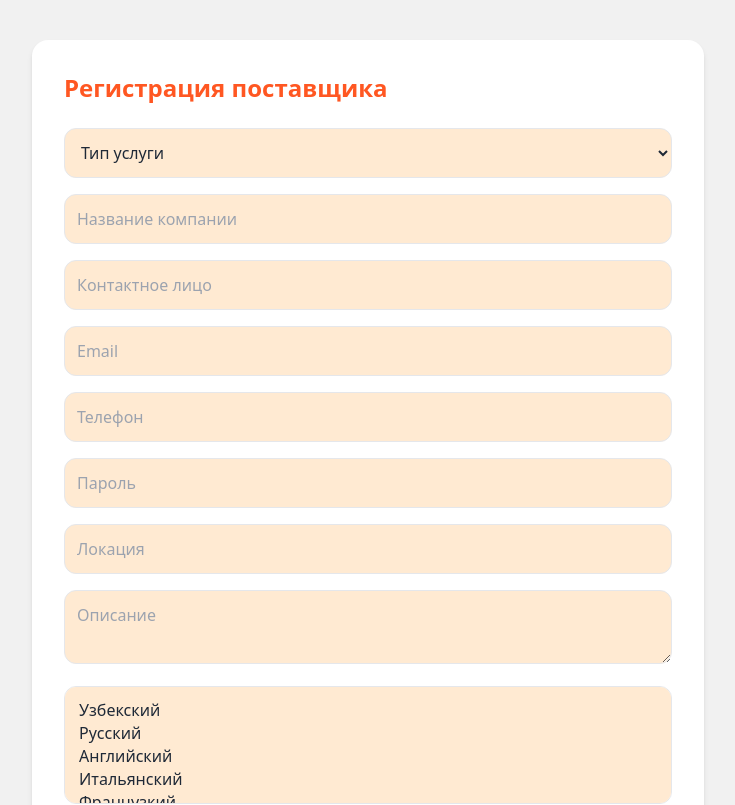
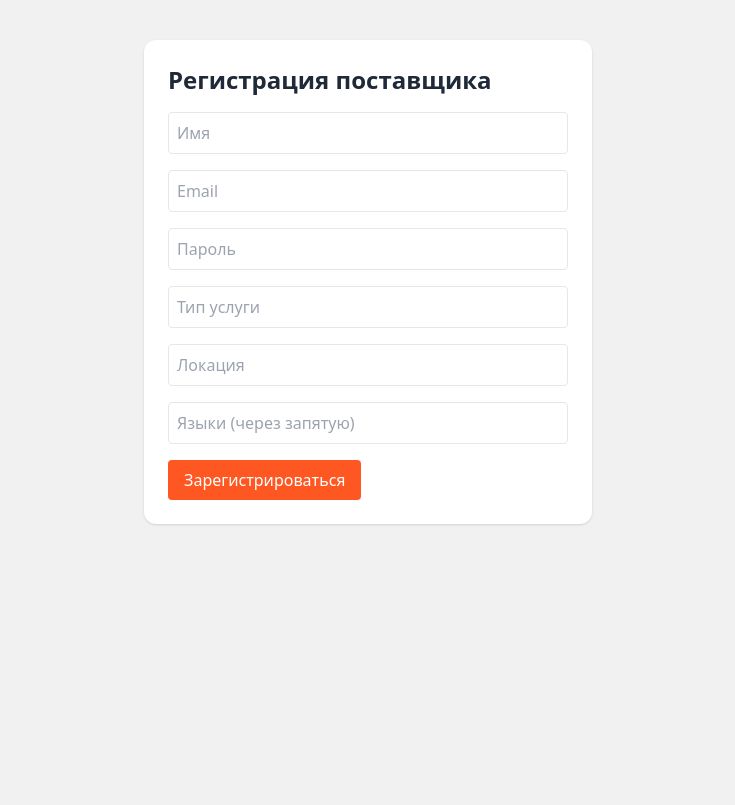
Before and after one commit to akhmedovkb/frontend, a React (Vite) app: page /register in a window 1280 px wide. Shown: the top 805 px of the page, without its empty margins (272-1007 px from the left). Built offline with nearby package versions, Linux system fonts and the light colour scheme.

Commit message:
Update RegistrationForm.jsx

```diff
--- a/src/components/RegistrationForm.jsx
+++ b/src/components/RegistrationForm.jsx
@@ -1,101 +1,50 @@
+// src/components/RegistrationForm.jsx
 import React, { useState } from "react";
 
 const RegistrationForm = () => {
   const [formData, setFormData] = useState({
+    name: "",
+    email: "",
+    password: "",
     type: "",
-    name: "",
-    contact_name: "",
-    email: "",
-    phone: "",
-    password: "",
-    description: "",
     location: "",
-    languages: [],
-    images: [],
+    languages: "",
   });
 
   const handleChange = (e) => {
-    const { name, value, type } = e.target;
-    if (type === "file") {
-      const files = Array.from(e.target.files);
-      const readers = files.map((file) => {
-        return new Promise((resolve) => {
-          const reader = new FileReader();
-          reader.onloadend = () => resolve(reader.result);
-          reader.readAsDataURL(file);
-        });
-      });
-
-      Promise.all(readers).then((base64files) => {
-        setFormData({ ...formData, images: base64files });
-      });
-    } else if (name === "languages") {
-      const values = Array.from(
-        e.target.selectedOptions,
-        (option) => option.value
-      );
-      setFormData({ ...formData, languages: values });
-    } else {
-      setFormData({ ...formData, [name]: value });
-    }
+    const { name, value } = e.target;
+    setFormData((prev) => ({ ...prev, [name]: value }));
   };
 
   const handleSubmit = async (e) => {
     e.preventDefault();
-
-    const response = await fetch("https://travella-production.up.railway.app/api/providers/register", {
-      method: "POST",
-      headers: { "Content-Type": "application/json" },
-      body: JSON.stringify(formData),
-    });
-
-    const result = await response.json();
-    alert(result.message || "Регистрация прошла успешно!");
+    const response = await fetch(
+      "https://travella-production.up.railway.app/api/providers/register",
+      {
+        method: "POST",
+        headers: { "Content-Type": "application/json" },
+        body: JSON.stringify(formData),
+      }
+    );
+    const data = await response.json();
+    if (response.ok) {
+      alert("Регистрация успешна");
+    } else {
+      alert(data.error || "Ошибка регистрации");
+    }
   };
 
   return (
-    <div className="max-w-2xl mx-auto bg-white p-8 rounded-2xl shadow-md mt-10">
-      <h2 className="text-2xl font-bold text-primary mb-6">Регистрация поставщика</h2>
+    <div className="max-w-md mx-auto mt-10 bg-white p-6 rounded-xl shadow">
+      <h2 className="text-2xl font-bold mb-4">Регистрация поставщика</h2>
       <form onSubmit={handleSubmit} className="space-y-4">
-        <select name="type" onChange={handleChange} required className="w-full p-3 border rounded-xl bg-block">
-          <option value="">Тип услуги</option>
-          <option value="транспорт">Транспорт</option>
-          <option value="гид">Гид</option>
-          <option value="отель">Отель</option>
-          <option value="питание">Питание</option>
-          <option value="достопримечательность">Достопримечательность</option>
-          <option value="мероприятие">Мероприятие</option>
-        </select>
-
-        <input name="name" placeholder="Название компании" onChange={handleChange} required className="w-full p-3 border rounded-xl bg-block" />
-        <input name="contact_name" placeholder="Контактное лицо" onChange={handleChange} required className="w-full p-3 border rounded-xl bg-block" />
-        <input type="email" name="email" placeholder="Email" onChange={handleChange} required className="w-full p-3 border rounded-xl bg-block" />
-        <input type="tel" name="phone" placeholder="Телефон" onChange={handleChange} required className="w-full p-3 border rounded-xl bg-block" />
-        <input type="password" name="password" placeholder="Пароль" onChange={handleChange} required className="w-full p-3 border rounded-xl bg-block" />
-        <input name="location" placeholder="Локация" onChange={handleChange} required className="w-full p-3 border rounded-xl bg-block" />
-        <textarea name="description" placeholder="Описание" onChange={handleChange} required className="w-full p-3 border rounded-xl bg-block" />
-
-        <select multiple name="languages" onChange={handleChange} className="w-full p-3 border rounded-xl bg-block">
-          <option value="Узбекский">Узбекский</option>
-          <option value="Русский">Русский</option>
-          <option value="Английский">Английский</option>
-          <option value="Итальянский">Итальянский</option>
-          <option value="Французкий">Французкий</option>
-          <option value="Испанский">Испанский</option>
-          <option value="Голландский">Голландский</option>
-          <option value="Арабский">Арабский</option>
-          <option value="Хинди">Хинди</option>
-          <option value="Китайский">Китайский</option>
-          <option value="Немецкий">Немецкий</option>
-          <option value="Турецкий">Турецкий</option>
-          <option value="Японский">Японский</option>
-        </select>
-
-        <input type="file" multiple accept="image/*" onChange={handleChange} className="w-full p-3 bg-block rounded-xl" />
-
-        <button type="submit" className="bg-primary text-white px-6 py-3 rounded-xl hover:bg-secondary transition">
-          Зарегистрироваться
-        </button>
+        <input name="name" placeholder="Имя" onChange={handleChange} required className="w-full border p-2 rounded" />
+        <input name="email" type="email" placeholder="Email" onChange={handleChange} required className="w-full border p-2 rounded" />
+        <input name="password" type="password" placeholder="Пароль" onChange={handleChange} required className="w-full border p-2 rounded" />
+        <input name="type" placeholder="Тип услуги" onChange={handleChange} required className="w-full border p-2 rounded" />
+        <input name="location" placeholder="Локация" onChange={handleChange} required className="w-full border p-2 rounded" />
+        <input name="languages" placeholder="Языки (через запятую)" onChange={handleChange} required className="w-full border p-2 rounded" />
+        <button type="submit" className="bg-primary text-white py-2 px-4 rounded">Зарегистрироваться</button>
       </form>
     </div>
   );
```
